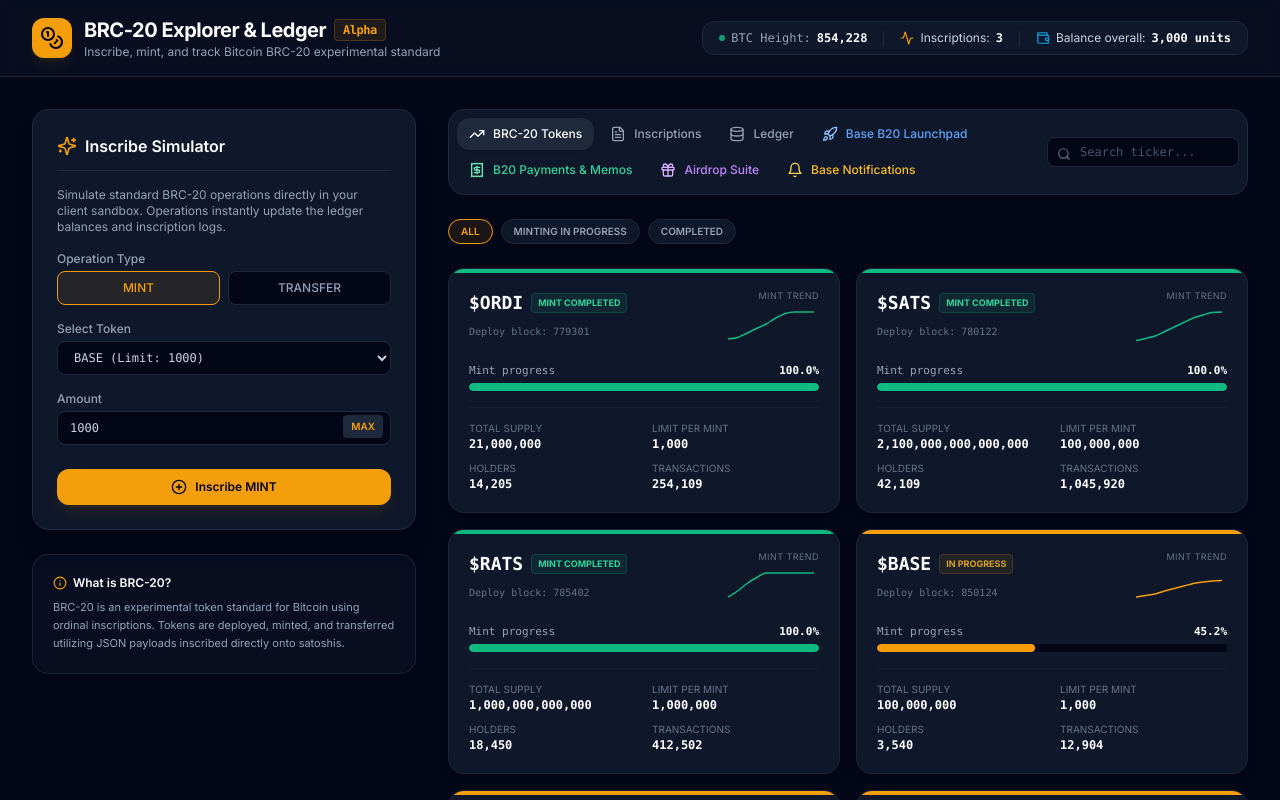
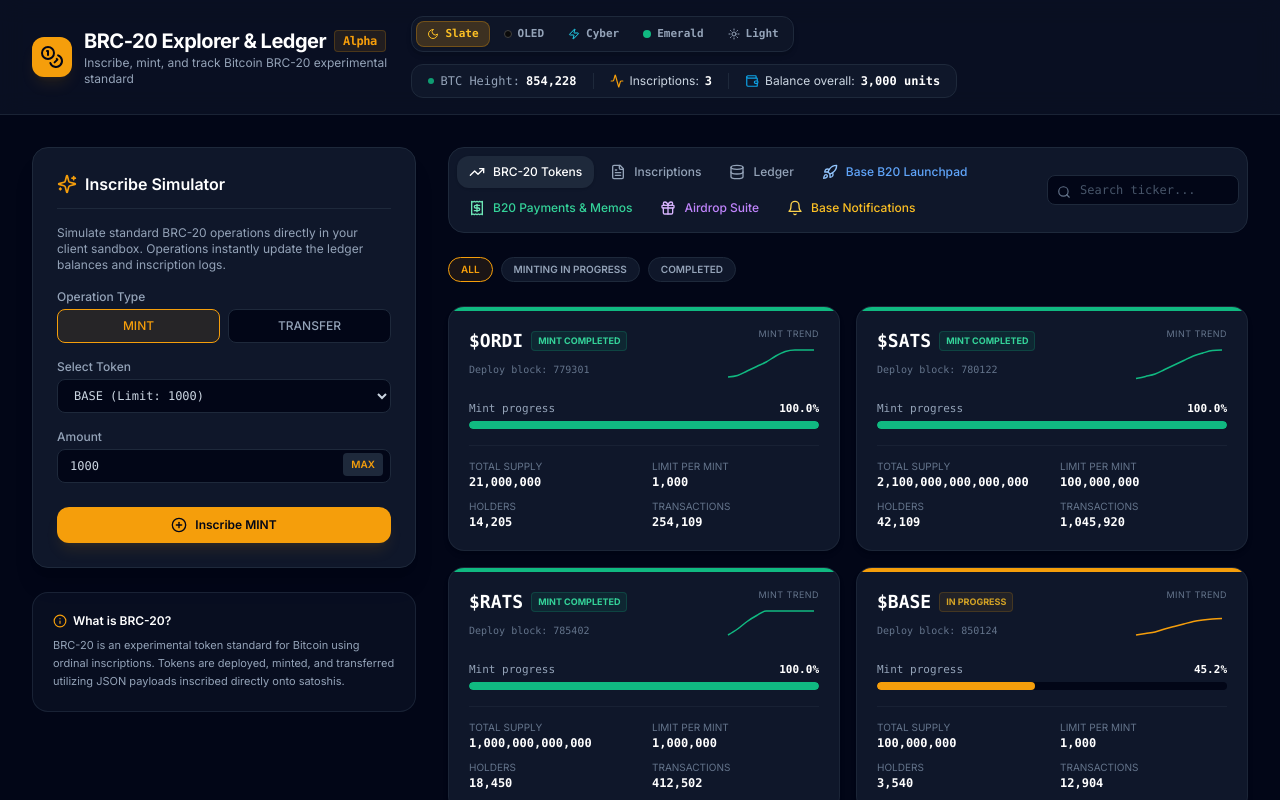
Before and after one commit to acerhash/BRC20-launcher, a Next.js app: page / in a window 1280 px wide. Shown: the top 800 px of the page. Built offline with nearby package versions, Linux system fonts and the light colour scheme.

Commit message:
feat: add theme selection and persistence
Implement state management for multiple color themes (slate, oled, cyber, emerald, light) and persist the user's selection to localStorage.

```diff
--- a/app/page.tsx
+++ b/app/page.tsx
@@ -45,7 +45,9 @@ import {
   Zap,
   Sliders,
   Bell,
-  Megaphone
+  Megaphone,
+  Sun,
+  Moon
 } from "lucide-react";
 import { QRCodeSVG } from "qrcode.react";
 import Sparkline from "@/components/Sparkline";
@@ -540,6 +542,7 @@ export default function Home() {
   const [activeTab, setActiveTab] = useState<"tokens" | "inscriptions" | "ledger" | "b20_launchpad" | "b20_payments" | "airdrop" | "notifications">("tokens");
   const [searchQuery, setSearchQuery] = useState("");
   const [mintFilter, setMintFilter] = useState<"all" | "completed" | "inprogress">("all");
+  const [themeMode, setThemeMode] = useState<"slate" | "oled" | "cyber" | "emerald" | "light">("slate");
 
   // Main Persistent State
   const [tokens, setTokens] = useState<BRC20Token[]>(INITIAL_TOKENS);
@@ -1344,14 +1347,23 @@ export default function Home() {
       const storedTokens = localStorage.getItem("brc20_tokens");
       const storedInscriptions = localStorage.getItem("brc20_inscriptions");
       const storedLedger = localStorage.getItem("brc20_ledger");
+      const storedTheme = localStorage.getItem("brc20_theme_mode");
 
       if (storedTokens) setTokens(JSON.parse(storedTokens));
       if (storedInscriptions) setInscriptions(JSON.parse(storedInscriptions));
       if (storedLedger) setLedger(JSON.parse(storedLedger));
+      if (storedTheme && ["slate", "oled", "cyber", "emerald", "light"].includes(storedTheme)) {
+        setThemeMode(storedTheme as any);
+      }
     } catch (err) {
       console.error("Failed to parse stored JSON from localStorage:", err);
     }
   }, []);
+
+  // Update theme in localStorage on change
+  useEffect(() => {
+    localStorage.setItem("brc20_theme_mode", themeMode);
+  }, [themeMode]);
 
   // Update stats & localStorage on state change
   useEffect(() => {
@@ -1516,10 +1528,27 @@ export default function Home() {
     b.ticker.toLowerCase().includes(searchQuery.toLowerCase())
   );
 
+  // Dynamic container class based on active theme
+  const getThemeContainerClass = () => {
+    switch (themeMode) {
+      case "oled":
+        return "bg-black text-neutral-100";
+      case "cyber":
+        return "bg-[#080614] text-purple-100";
+      case "emerald":
+        return "bg-[#040e0b] text-emerald-100";
+      case "light":
+        return "bg-slate-100 text-slate-900";
+      case "slate":
+      default:
+        return "bg-slate-950 text-slate-100";
+    }
+  };
+
   return (
-    <div className="min-h-screen bg-slate-950 text-slate-100 flex flex-col" id="app_root_container">
+    <div className={`min-h-screen transition-colors duration-300 flex flex-col ${getThemeContainerClass()}`} id="app_root_container">
       {/* Top Navigation / Header */}
-      <header className="border-b border-slate-800 bg-slate-900/50 backdrop-blur-md sticky top-0 z-50 px-4 py-4 md:px-8 flex flex-col md:flex-row md:items-center md:justify-between gap-4" id="app_header">
+      <header className="border-b border-slate-800/80 bg-slate-900/60 backdrop-blur-md sticky top-0 z-50 px-4 py-4 md:px-8 flex flex-col md:flex-row md:items-center md:justify-between gap-4" id="app_header">
         <div className="flex items-center gap-3">
           <div className="bg-amber-500 text-slate-950 p-2 rounded-xl font-bold flex items-center justify-center shadow-lg shadow-amber-500/10" id="brand_icon">
             <Coins className="w-6 h-6" />
@@ -1532,8 +1561,88 @@ export default function Home() {
           </div>
         </div>
 
+        {/* Global Controls & Live Stats bar */}
+        <div className="flex flex-wrap items-center gap-3" id="header_right_controls">
+          {/* Theme Selector */}
+          <div className="flex items-center gap-1 bg-slate-900/90 border border-slate-800 rounded-xl p-1 text-xs shadow-md" id="theme_switcher_group">
+            <button
+              type="button"
+              onClick={() => setThemeMode("slate")}
+              className={`px-2.5 py-1 rounded-lg font-mono text-[11px] font-bold transition-all flex items-center gap-1.5 cursor-pointer ${
+                themeMode === "slate"
+                  ? "bg-amber-500/20 text-amber-400 border border-amber-500/30 shadow-sm"
+                  : "text-slate-400 hover:text-white hover:bg-slate-800/50"
+              }`}
+              title="Midnight Slate (Default Dark Mode)"
+              id="theme_btn_slate"
+            >
+              <Moon className="w-3 h-3 text-amber-400" />
+              <span>Slate</span>
+            </button>
+
+            <button
+              type="button"
+              onClick={() => setThemeMode("oled")}
+              className={`px-2.5 py-1 rounded-lg font-mono text-[11px] font-bold transition-all flex items-center gap-1.5 cursor-pointer ${
+                themeMode === "oled"
+                  ? "bg-amber-500/20 text-amber-400 border border-amber-500/30 shadow-sm"
+                  : "text-slate-400 hover:text-white hover:bg-slate-800/50"
+              }`}
+              title="OLED Pitch Black (AMOLED Dark Mode)"
+              id="theme_btn_oled"
+            >
+              <span className="w-2 h-2 rounded-full bg-neutral-950 border border-neutral-700"></span>
+              <span>OLED</span>
+            </button>
+
+            <button
+              type="button"
+              onClick={() => setThemeMode("cyber")}
+              className={`px-2.5 py-1 rounded-lg font-mono text-[11px] font-bold transition-all flex items-center gap-1.5 cursor-pointer ${
+                themeMode === "cyber"
+                  ? "bg-cyan-500/20 text-cyan-400 border border-cyan-500/30 shadow-sm"
+                  : "text-slate-400 hover:text-white hover:bg-slate-800/50"
+              }`}
+              title="Cyberpunk Neon Dark Mode"
+              id="theme_btn_cyber"
+            >
+              <Zap className="w-3 h-3 text-cyan-400" />
+              <span>Cyber</span>
+            </button>
+
+            <button
+              type="button"
+              onClick={() => setThemeMode("emerald")}
+              className={`px-2.5 py-1 rounded-lg font-mono text-[11px] font-bold transition-all flex items-center gap-1.5 cursor-pointer ${
+                themeMode === "emerald"
+                  ? "bg-emerald-500/20 text-emerald-400 border border-emerald-500/30 shadow-sm"
+                  : "text-slate-400 hover:text-white hover:bg-slate-800/50"
+              }`}
+              title="Obsidian Emerald Dark Mode"
+              id="theme_btn_emerald"
+            >
+              <span className="w-2 h-2 rounded-full bg-emerald-500"></span>
+              <span>Emerald</span>
+            </button>
+
+            <button
+              type="button"
+              onClick={() => setThemeMode("light")}
+              className={`px-2.5 py-1 rounded-lg font-mono text-[11px] font-bold transition-all flex items-center gap-1.5 cursor-pointer ${
+                themeMode === "light"
+                  ? "bg-amber-500 text-slate-950 font-extrabold shadow-sm"
+                  : "text-slate-400 hover:text-white hover:bg-slate-800/50"
+              }`}
+              title="Switch to Daylight Light Mode"
+              id="theme_btn_light"
+            >
+              <Sun className="w-3 h-3" />
+              <span>Light</span>
+            </button>
+          </div>
+
           {/* Global Live Stats bar */}
-        <div className="flex flex-wrap items-center gap-4 bg-slate-900 border border-slate-800 rounded-xl px-4 py-2 text-xs text-slate-300" id="global_status_widget">
+          <div className="flex items-center gap-4 bg-slate-900 border border-slate-800 rounded-xl px-4 py-2 text-xs text-slate-300" id="global_status_widget">
             <div className="flex items-center gap-1.5 border-r border-slate-800 pr-4">
               <span className="w-1.5 h-1.5 rounded-full bg-emerald-500 animate-pulse"></span>
               <span className="font-mono text-slate-400">BTC Height:</span>
@@ -1548,6 +1657,7 @@ export default function Home() {
               <Wallet className="w-3.5 h-3.5 text-sky-500" />
               <span>Balance overall:</span>
               <span className="font-bold font-mono text-white">{stats.totalVolume.toLocaleString()} units</span>
+            </div>
           </div>
         </div>
       </header>
```
Lines whose indentation alone changed are shown as unchanged.
